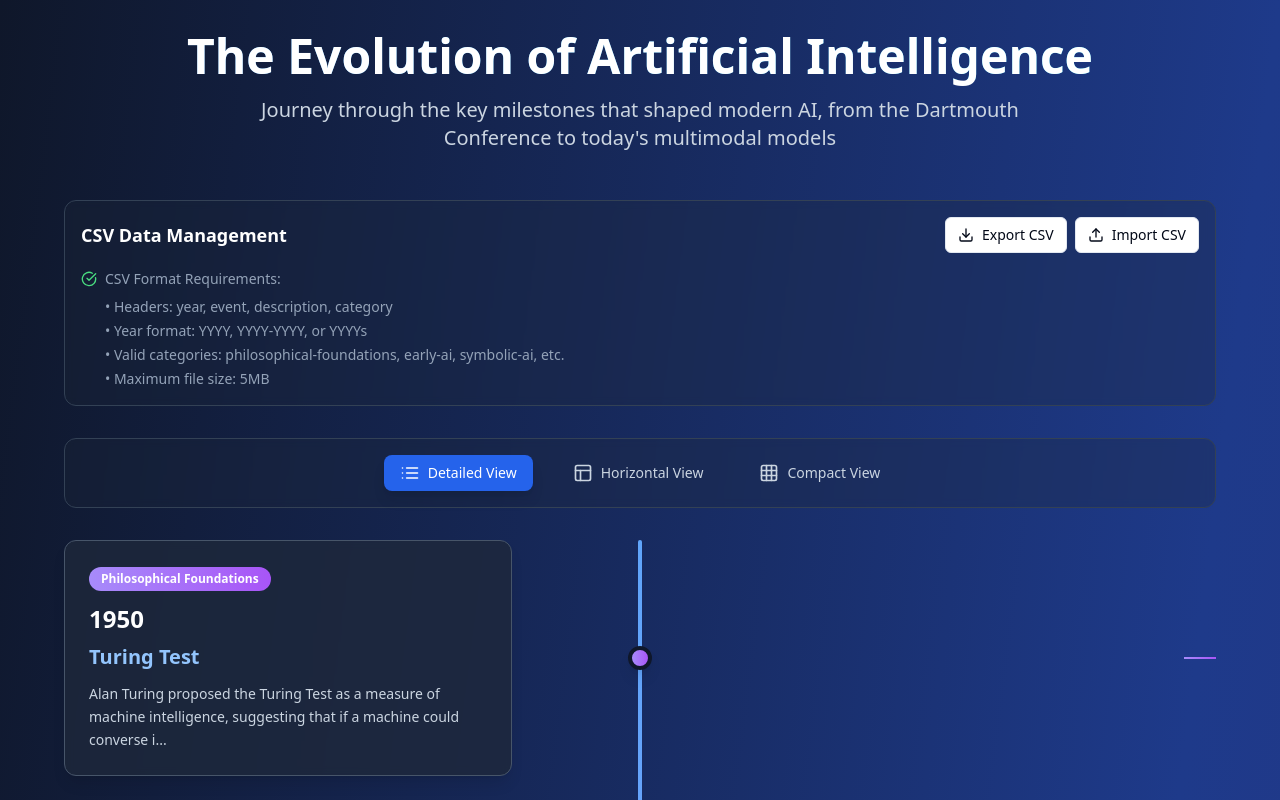
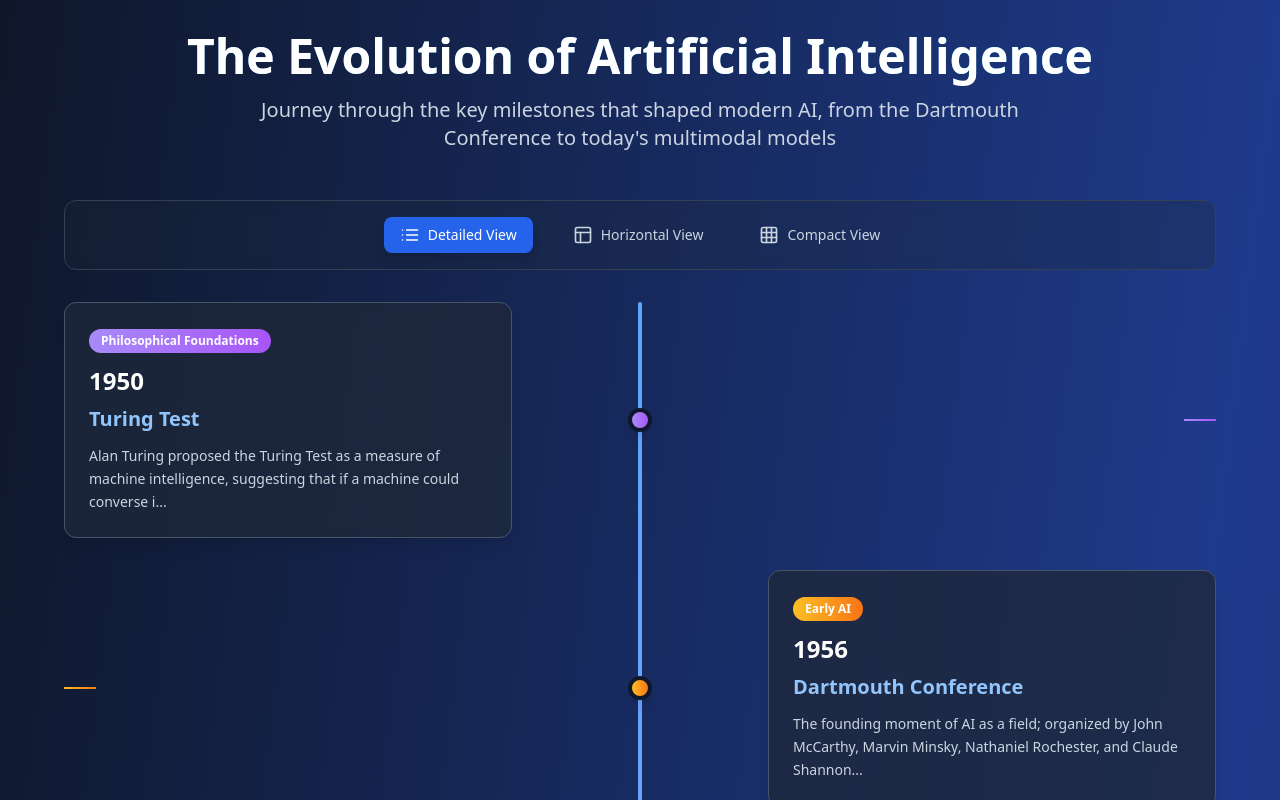
Before and after one commit to malminhas/ai-chronicle-view, a React (Vite) app: page / in a window 1280 px wide. Shown: the top 800 px of the page. Built offline with nearby package versions, Linux system fonts and the light colour scheme.

Commit message:
Move CSV management section
Move the CSV data management section to the bottom of the timeline views.

```diff
--- a/src/components/Timeline.tsx
+++ b/src/components/Timeline.tsx
@@ -24,11 +24,6 @@ export const Timeline = () => {
 
   return (
     <div className="relative max-w-6xl mx-auto">
-      {/* CSV Management */}
-      <div className="mb-8">
-        <CSVManager events={events} onImport={handleImport} />
-      </div>
-
       {/* View Toggle */}
       <div className="flex items-center justify-center gap-6 mb-8 p-4 bg-slate-800/30 backdrop-blur-sm rounded-xl border border-slate-700">
         <button
@@ -101,6 +96,11 @@ export const Timeline = () => {
       {/* References section */}
       <References />
 
+      {/* CSV Management - moved to bottom */}
+      <div className="mt-12">
+        <CSVManager events={events} onImport={handleImport} />
+      </div>
+
       {/* Event modal */}
       {selectedEvent && (
         <EventModal
```
